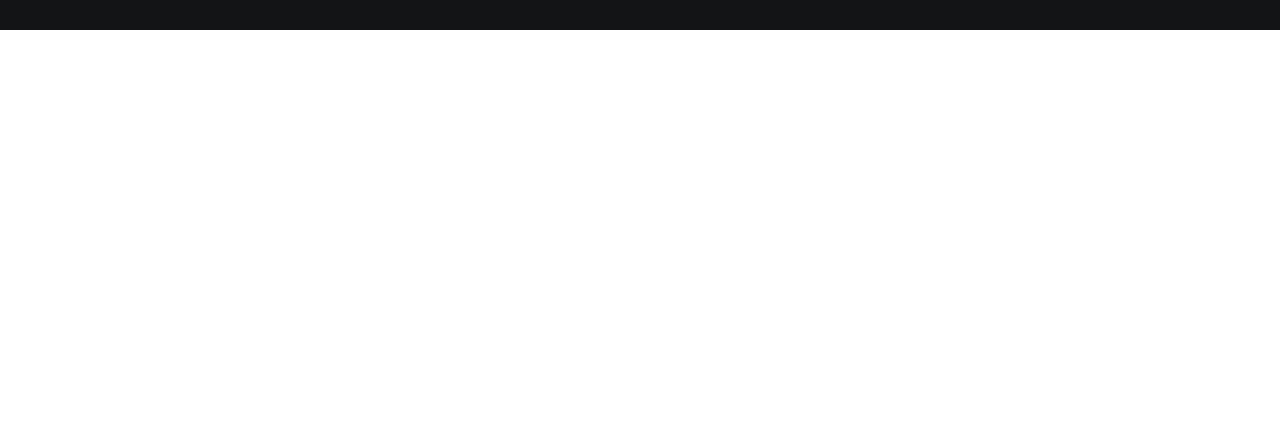
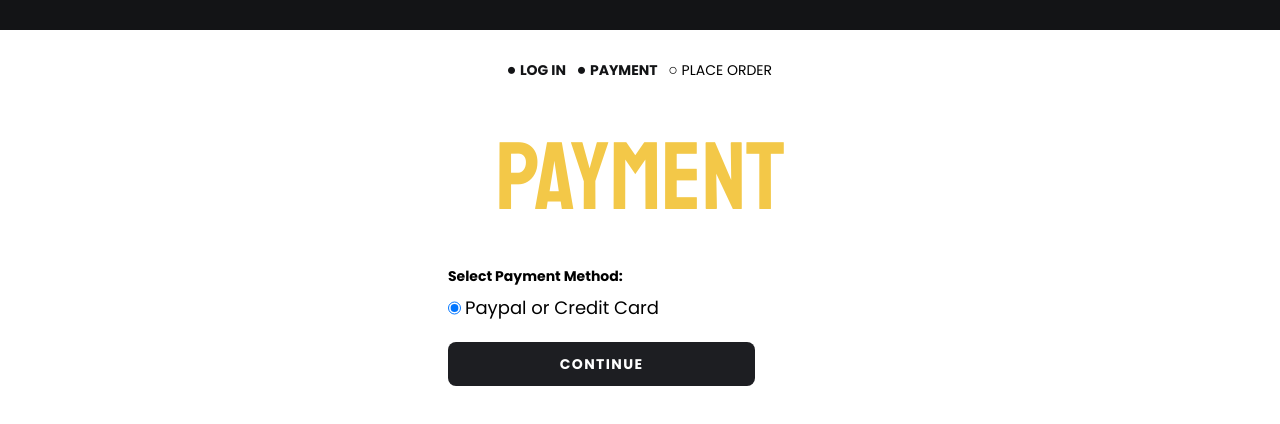
Before and after one commit to MalcolmSmalls/Portfolio-BeatStore, a React (Vite) app in the folder frontend/: page /payment in a window 1280 px wide. Shown: the part 810-1234 px from the top of the page. Built offline with nearby package versions, Linux system fonts and the light colour scheme; sample sign-in values are in the browser's storage.

Commit message:
Finish payment screen and link action

```diff
--- a/frontend/src/App.jsx
+++ b/frontend/src/App.jsx
@@ -7,6 +7,7 @@ import CartScreen from './screens/CartScreen'
 import LoginScreen from './screens/LoginScreen'
 import RegisterScreen from './screens/RegisterScreen'
 import ProfileScreen from './screens/ProfileScreen'
+import PaymentScreen from './screens/PaymentScreen'
 
 function App() {
   return (
@@ -18,6 +19,7 @@ function App() {
         <div className=' flex font-Staatliches justify-center flex-col items-center text-9xl mt-[20px] mb-[30px]'>
           <Routes>
             <Route path='/profile' element={<ProfileScreen />} />
+            <Route path='/payment' element={<PaymentScreen />} />
             <Route path='/register' element={<RegisterScreen />} />
             <Route path='/login' element={<LoginScreen />} />
             <Route path='/' element={<HomeScreen />} />
--- a/frontend/src/actions/cartActions.js
+++ b/frontend/src/actions/cartActions.js
@@ -1,5 +1,9 @@
 import axios from 'axios'
-import { CART_ADD_ITEM, CART_REMOVE_ITEM } from '../constants/cartConstants'
+import {
+  CART_ADD_ITEM,
+  CART_REMOVE_ITEM,
+  CART_SAVE_PAYMENT_METHOD,
+} from '../constants/cartConstants'
 
 export const addToCart = (id) => async (dispatch, getState) => {
   const { data } = await axios.get(`/api/beats/${id}`)
@@ -25,3 +29,12 @@ export const removeFromCart = (id) => (dispatch, getState) => {
 
   localStorage.setItem('cartItems', JSON.stringify(getState().cart.cartItems))
 }
+
+export const savePaymentMethod = (data) => (dispatch) => {
+  dispatch({
+    type: CART_SAVE_PAYMENT_METHOD,
+    payload: data,
+  })
+
+  localStorage.setItem('paymentMethod', JSON.stringify(data))
+}
--- a/frontend/src/constants/cartConstants.js
+++ b/frontend/src/constants/cartConstants.js
@@ -1,2 +1,3 @@
 export const CART_ADD_ITEM = 'CART_ADD_ITEM'
 export const CART_REMOVE_ITEM = 'CART_REMOVE_ITEM'
+export const CART_SAVE_PAYMENT_METHOD = 'CART_SAVE_PAYMENT_METHOD'
--- a/frontend/src/reducers/cartReducers.js
+++ b/frontend/src/reducers/cartReducers.js
@@ -1,4 +1,8 @@
-import { CART_ADD_ITEM, CART_REMOVE_ITEM } from '../constants/cartConstants'
+import {
+  CART_ADD_ITEM,
+  CART_REMOVE_ITEM,
+  CART_SAVE_PAYMENT_METHOD,
+} from '../constants/cartConstants'
 
 export const cartReducer = (state = { cartItems: [] }, action) => {
   switch (action.type) {
@@ -27,6 +31,12 @@ export const cartReducer = (state = { cartItems: [] }, action) => {
         cartItems: state.cartItems.filter((x) => x.beat !== action.payload),
       }
 
+    case CART_SAVE_PAYMENT_METHOD:
+      return {
+        ...state,
+        paymentMethod: action.payload,
+      }
+
     default:
       return state
   }
--- a/frontend/src/screens/PaymentScreen.jsx
+++ b/frontend/src/screens/PaymentScreen.jsx
@@ -1,16 +1,59 @@
-import React, { useState } from 'react'
-import { useDispatch, useSelector, useNavigate } from 'react-redux'
+import React, { useState, useEffect } from 'react'
+import { useDispatch, useSelector } from 'react-redux'
+import { useNavigate } from 'react-router-dom'
 import { CheckoutSteps } from '../components'
 import { savePaymentMethod } from '../actions/cartActions'
+import { FormContainer } from '../components'
 export default function PaymentScreen() {
   const [paymentMethod, setPaymentMethod] = useState('PayPal')
   const dispatch = useDispatch()
   const navigate = useNavigate()
 
-  const submitHanler = (e) => {
+  const userLogin = useSelector((state) => state.userLogin)
+
+  const { userInfo } = userLogin
+
+  console.log(userInfo)
+
+  useEffect(() => {
+    if (!userInfo) {
+      navigate('/login')
+    }
+  })
+
+  const submitHandler = (e) => {
     e.preventDefault()
     dispatch(savePaymentMethod(paymentMethod))
     navigate('/placeorder')
   }
-  return <div>PaymentScreen</div>
+  return (
+    <FormContainer>
+      <CheckoutSteps step1 step2 />
+      <h1 className='text-8xl mt-10 mb-10 text-golden'>Payment</h1>
+
+      <form
+        onSubmit={submitHandler}
+        className='flex items-start flex-col w-[30%] font-Poppins'
+      >
+        <h2 className='mb-2 text-sm font-bold'>Select Payment Method:</h2>
+        <div className='flex gap-1'>
+          <input
+            type='radio'
+            id='paymentMethod'
+            name='paymentMethod'
+            value='PayPal'
+            checked
+            onChange={(e) => setPaymentMethod(e.target.value)}
+          />
+          <label htmlFor='paymentMethod'>Paypal or Credit Card</label>
+        </div>
+        <button
+          type='submit'
+          className='uppercase block  bg-lighter-dark  text-white p-3 rounded-lg text-sm font-bold tracking-widest hover:bg-main-dark w-[80%] mt-5 mb-10 '
+        >
+          Continue
+        </button>
+      </form>
+    </FormContainer>
+  )
 }
```
